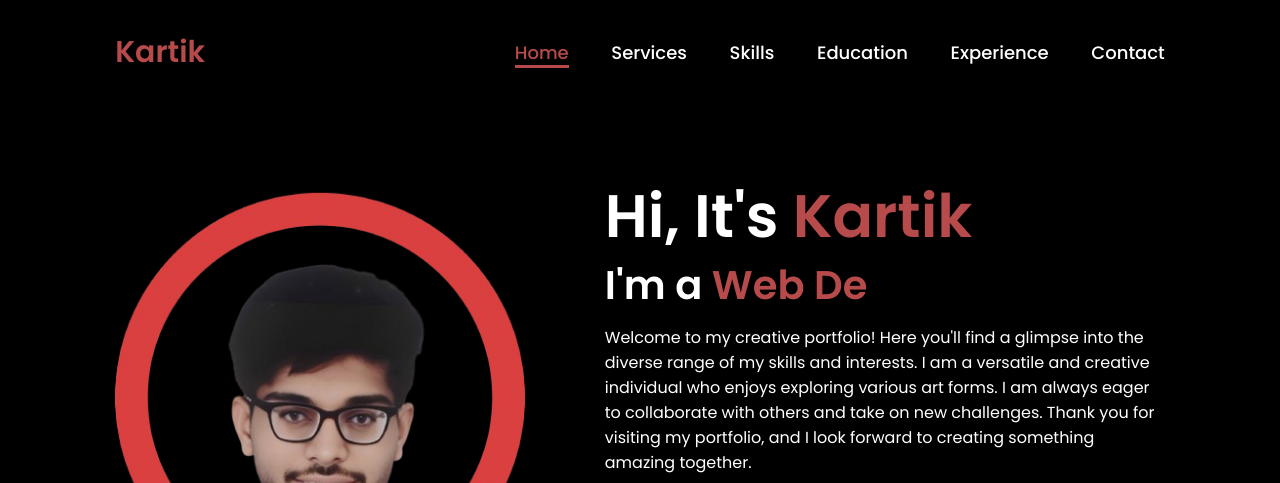
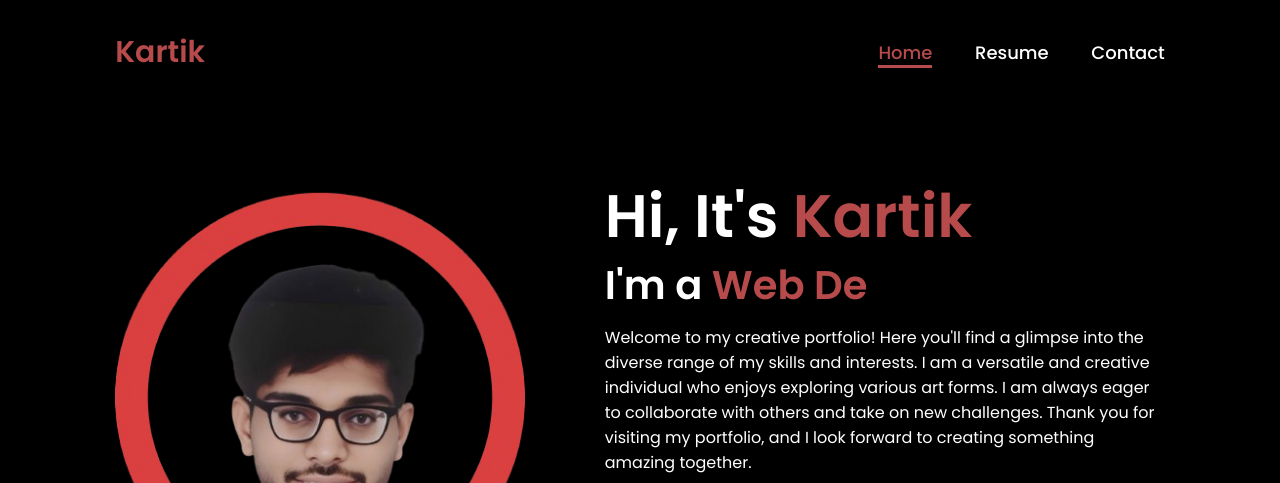
Before and after one commit to Kartik1913/My_Portfolio-, a plain HTML site: page index.html in a window 1280 px wide. Shown: the top 483 px of the page. Drawn offline with Linux system fonts and the light colour scheme.

Commit message:
Update index.html

```diff
--- a/index.html
+++ b/index.html
@@ -21,10 +21,7 @@
 
         <nav>
             <a href="#" class="active">Home</a>
-            <a href="#">Services</a>
-            <a href="#">Skills</a>
-            <a href="#">Education</a>
-            <a href="#">Experience</a>
+            <a href="#">Resume</a>
             <a href="#contact">Contact</a>
         </nav>
 
```
